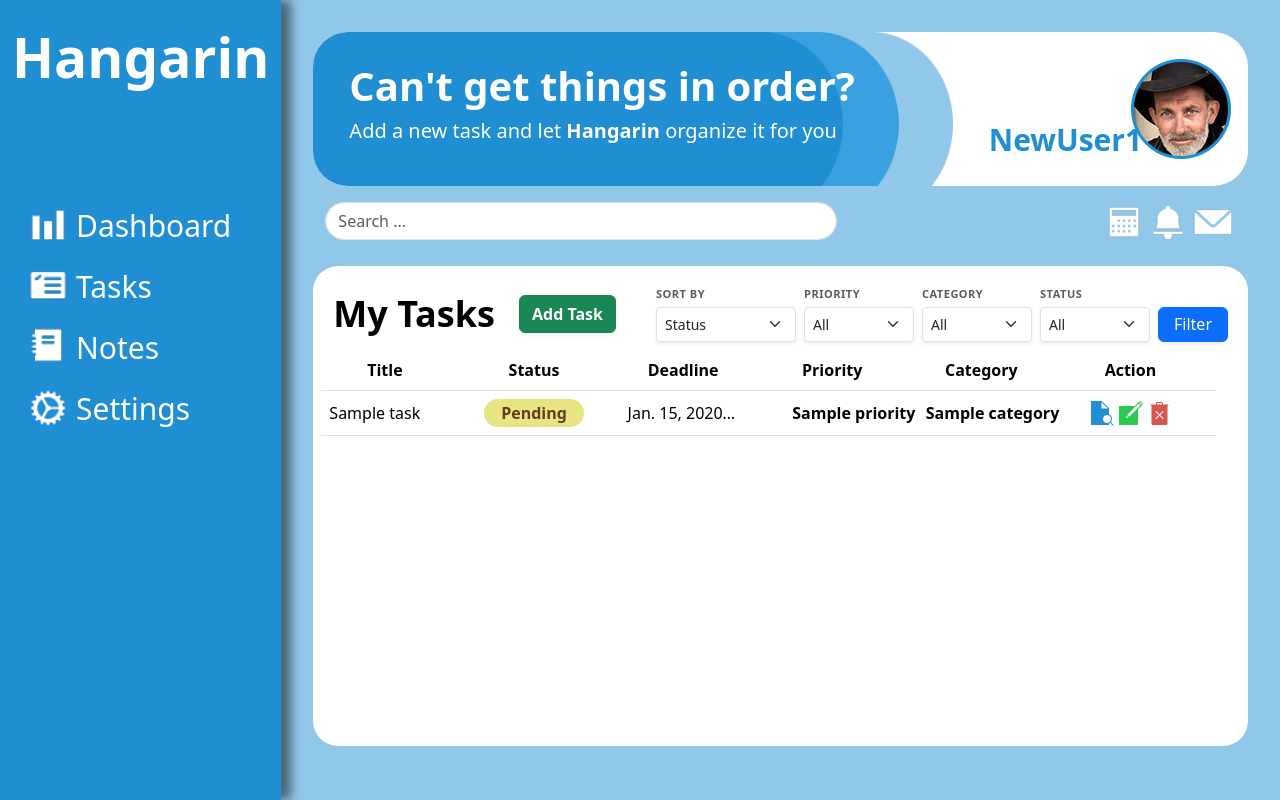
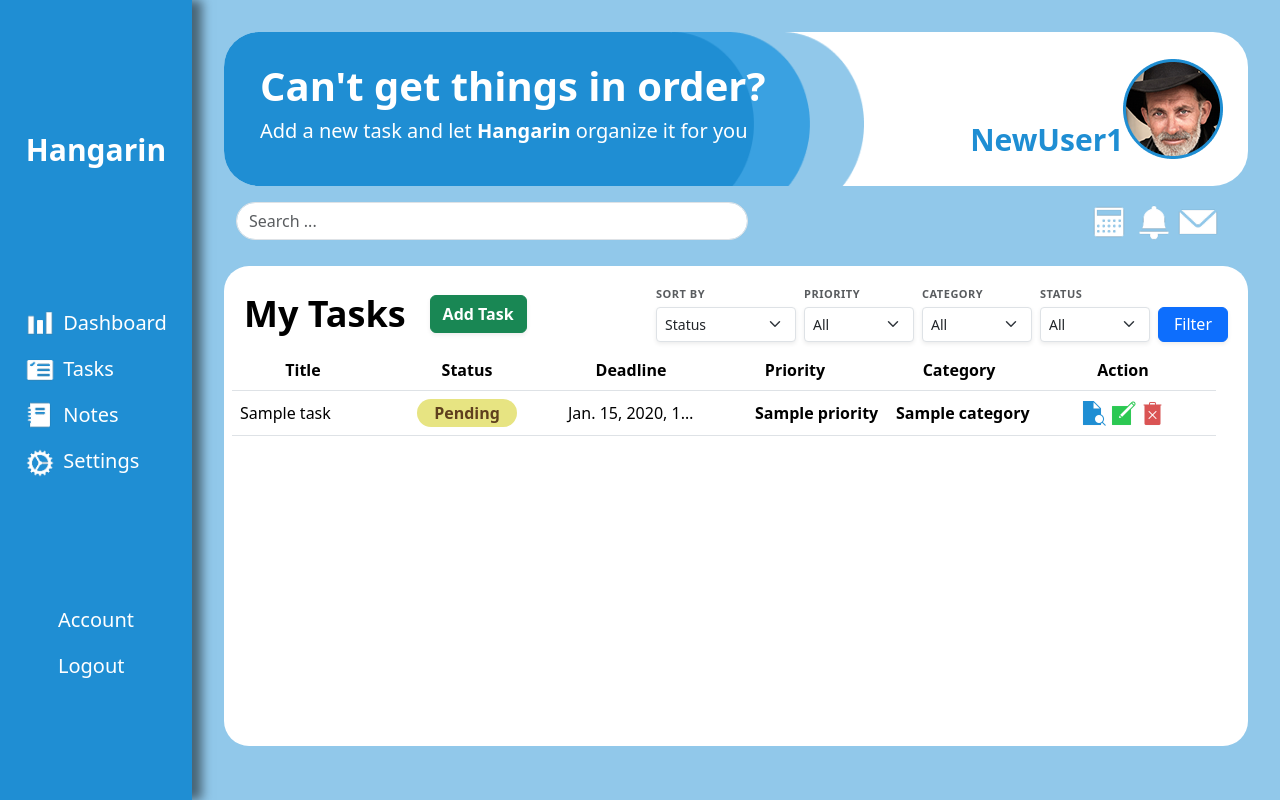
Before and after one commit to FernandezCorporate/Hangarin, a Django app: page /taskList in a window 1280 px wide. Run offline with Django 5.2, Linux system fonts and the light colour scheme; tables that the repository leaves empty hold one stand-in row (values such as "Sample post"); some libraries are stand-ins or nearby versions.

Commit message:
Interface improvements

```diff
--- a/Hangarin_App/Task_and_Todo_Manager/templates/base.html
+++ b/Hangarin_App/Task_and_Todo_Manager/templates/base.html
@@ -10,7 +10,7 @@
     </head>
     <body>
         <div class="wrapper">
-            <div class="container ms-0 sidebar">
+            <div class="container ms-0 sidebar d-flex flex-column align-items-center justify-content-evenly">
                 <div class="row justify-content-center title">
                     <div class="col-12 text-center pt-3">
                         <p class="fw-bolder Appname">Hangarin</p>
@@ -43,6 +43,19 @@
                         <a href="" class="nav-link text-white d-flex align-items center">
                             <img src="{% static 'img/Settings.png' %}" alt="" class="me-2"  style="margin-top: 2px;">
                             Settings
+                        </a>
+                    </li>
+                </ul>
+
+                <ul class="nav flex-column text-left">
+                    <li class="nav-misc">
+                        <a href="" class="nav-link text-white d-flex align-items center">
+                            Account
+                        </a>
+                    </li>
+                    <li class="nav-misc">
+                        <a href="" class="nav-link text-white d-flex align-items center">
+                            Logout
                         </a>
                     </li>
                 </ul>
--- a/Hangarin_App/Task_and_Todo_Manager/templates/includes/pagination.html
+++ b/Hangarin_App/Task_and_Todo_Manager/templates/includes/pagination.html
@@ -13,22 +13,11 @@ justify-content-between mt-4 mb-0">
             </li>
             {% endif %}
 
-            {% if page_obj.has_previous %}
-            <li class="page-item">
-                <a class="page-link" href="?page={{ page_obj.previous_page_number }}&q={{ request.GET.q }}&sort_by={{ request.GET.sort_by }}&priority={{ request.GET.priority }}&category={{ request.GET.category }}&status={{ request.GET.status }}">Prev</a>
-            </li>
-            {% else %}
-            <li class="page-item disabled">
-                <span class="page-link">Prev</span>
-            </li>
-            {% endif %}
-
             {% for page_num in paginator.page_range %}
                 {% if page_obj.number == page_num %}
                 <li class="page-item active">
                     <span class="page-link">
                         {{ page_num }}
-                        <span class="sr-only">(current)</span>
                     </span>
                 </li>
                 {% elif page_num > page_obj.number|add:'-3' and page_num < page_obj.number|add:'3' %}
@@ -37,16 +26,6 @@ justify-content-between mt-4 mb-0">
                 </li>
                 {% endif %}
             {% endfor %}
-
-            {% if page_obj.has_next %}
-            <li class="page-item">
-                <a class="page-link" href="?page={{ page_obj.next_page_number }}&q={{ request.GET.q }}&sort_by={{ request.GET.sort_by }}&priority={{ request.GET.priority }}&category={{ request.GET.category }}&status={{ request.GET.status }}">Next</a>
-            </li>
-            {% else %}
-            <li class="page-item disabled">
-                <span class="page-link">Next</span>
-            </li>
-            {% endif %}
 
             {% if page_obj.number != paginator.num_pages %}
             <li class="page-item">
--- a/Hangarin_App/static/css/stylesheet.css
+++ b/Hangarin_App/static/css/stylesheet.css
@@ -4,23 +4,19 @@
 
 .sidebar{
     background-color: #1F8ED3;
-    width: 25vw;
+    width: 15vw;
     height: 100vh;
     box-shadow: 10px 0 10px rgba(0, 0, 0, 0.5);
 }
 
 .Appname{
-    font-size: 55px;
+    font-size: 30px;
     color: #FFFFFF;
 }
 
-.title{
-    margin-bottom: 80px;
-}
-
 .me-2{
-    width: 40px;
-    height: 40px;
+    width: 30px;
+    height: 30px;
 }
 
 .nav-item{
@@ -28,7 +24,7 @@
 }
 
 .nav-link{
-    font-size: 30px;
+    font-size: 20px;
 }
 
 .wrapper{
@@ -237,3 +233,9 @@
     width: 100px;
     margin: auto;
 }
+
+.page-link{
+    border-radius: 50px;
+    margin-right: 10px;
+
+}
```
